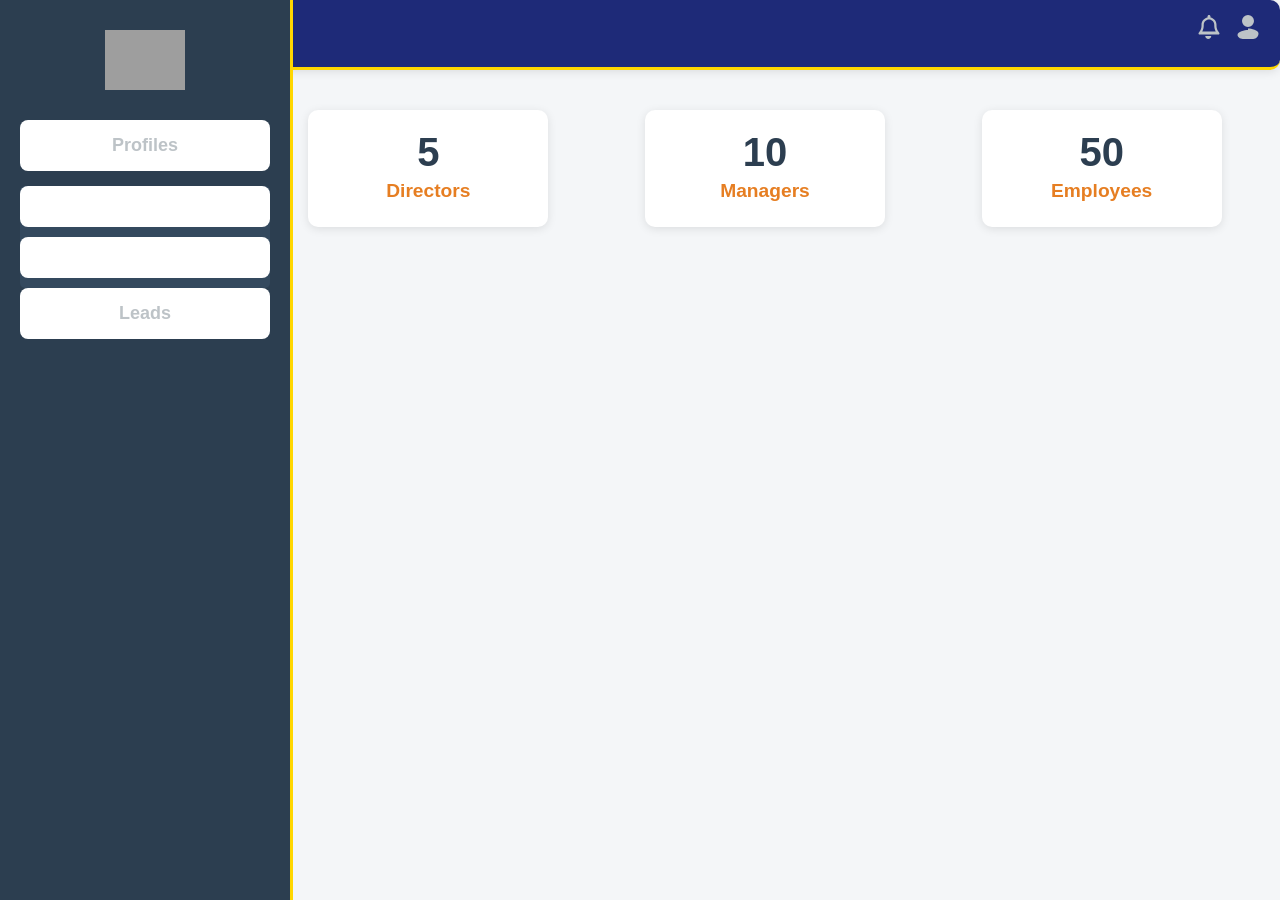
After one commit to SaanvikaSolutions/Employee_Management_System, a PHP site: page /c.html in a window 1280 px wide, after a click on "Profiles". The commit adds this page. Run offline with PHP 8.4, Linux system fonts and the light colour scheme; grey boxes are pictures that could not be loaded.

Commit message:
View employees table, Dashboard

```diff
--- a/CSS/Dashboard.css
+++ b/CSS/Dashboard.css
@@ -67,7 +67,7 @@ body {
 .sidebar a {
     color: #000000;
     background-color: white;
-    font-weight: bold;
+    font-weight: 600;
     font-size: 20px;
     text-decoration: none;
     padding: 15px;
@@ -85,7 +85,7 @@ body {
 
 .dropdown-content {
     display: none;
-    background-color: #34495E;
+    /* background-color: #34495E; */
     padding: 10px;
     border-radius: 5px;
 }
@@ -96,7 +96,7 @@ body {
     padding: 10px;
     text-decoration: none;
     border-radius: 3px;
-    /* transition: background-color 0.3s; */
+    transition: background-color 0.3s;
 }
 
 .dropdown-content a:hover {
--- /dev/null
+++ b/c.html
@@ -0,0 +1,243 @@
+<!DOCTYPE html>
+<html lang="en">
+
+<head>
+    <meta charset="UTF-8">
+    <meta name="viewport" content="width=device-width, initial-scale=1.0">
+    <title>Varna EMS</title>
+    <link rel="stylesheet" href="CSS/Dashboard.css">
+    <style>
+        body {
+            margin: 0;
+            font-family: 'Arial', sans-serif;
+            background-color: #F4F6F8; /* Soft Light Gray */
+        }
+
+        .header {
+            display: flex;
+            justify-content: space-between;
+            align-items: center;
+            background-color: #1E2A78; /* Dark Blue */
+            color: #FFFFFF; /* White */
+            padding: 15px 20px;
+            box-shadow: 0 2px 10px rgba(0, 0, 0, 0.1);
+        }
+
+        .header .logo {
+            font-size: 2em;
+            font-weight: bold;
+        }
+
+        .sidebar {
+            width: 250px;
+            background-color: #2C3E50; /* Darker Blue */
+            color: #ECF0F1; /* Light Gray */
+            display: flex;
+            flex-direction: column;
+            padding: 20px;
+            position: fixed;
+            height: 100%;
+            top: 0;
+            left: 0;
+            transition: transform 0.3s ease-in-out;
+            z-index: 1000;
+        }
+
+        .sidebar a {
+            color: #BDC3C7; /* Light Gray */
+            font-weight: bold;
+            font-size: 18px;
+            text-decoration: none;
+            padding: 15px;
+            margin-bottom: 10px;
+            border-radius: 8px;
+            transition: background-color 0.3s, color 0.3s;
+        }
+
+        .sidebar a:hover {
+            background-color: #2980B9; /* Bright Blue */
+            color: #FFFFFF; /* White */
+        }
+
+        .dropdown-content {
+            display: none;
+            background-color: #34495E; /* Even Darker Blue */
+            padding: 0;
+            position: relative;
+            border-radius: 5px;
+            margin-top: 5px;
+        }
+
+        .dropdown-content a {
+            display: block;
+            color: #FFFFFF; /* White */
+            padding: 10px 15px;
+            text-decoration: none;
+            transition: background-color 0.3s;
+        }
+
+        .dropdown-content a:hover {
+            background-color: #1ABC9C; /* Teal */
+        }
+
+        .main-content {
+            margin-left: 250px;
+            padding: 20px;
+            transition: margin-left 0.3s;
+        }
+
+        .profile-count-section {
+            display: flex;
+            flex-wrap: wrap;
+            gap: 20px;
+            justify-content: center;
+        }
+
+        .profile-card {
+            background-color: #FFFFFF; /* White */
+            padding: 20px;
+            border-radius: 10px;
+            box-shadow: 0 2px 10px rgba(0, 0, 0, 0.1);
+            text-align: center;
+            width: 200px;
+            transition: transform 0.3s;
+        }
+
+        .profile-card:hover {
+            transform: translateY(-5px);
+            box-shadow: 0 5px 15px rgba(0, 0, 0, 0.2);
+        }
+
+        .profile-card .profile-count {
+            font-size: 2.5em;
+            font-weight: bold;
+            color: #2C3E50; /* Darker Blue */
+        }
+
+        .profile-card .profile-type {
+            font-size: 1.2em;
+            color: #E67E22; /* Orange */
+            padding: 5px;
+            font-weight: bold;
+            transition: transform 0.2s;
+        }
+
+        .profile-card .profile-type:hover {
+            transform: scale(1.05);
+        }
+
+        .top-right-icons {
+            position: absolute;
+            top: 15px;
+            right: 20px;
+            display: flex;
+            align-items: center;
+            gap: 15px;
+        }
+
+        .top-right-icons svg {
+            width: 24px;
+            height: 24px;
+            cursor: pointer;
+            fill: #BDC3C7; /* Light Gray */
+            transition: fill 0.3s, transform 0.3s;
+        }
+
+        .top-right-icons svg:hover {
+            fill: #E67E22; /* Orange */
+            transform: scale(1.1);
+        }
+
+        @media (max-width: 768px) {
+            .sidebar {
+                transform: translateX(-100%);
+            }
+
+            .hamburger-menu {
+                display: flex;
+            }
+
+            .main-content {
+                margin-left: 0;
+                width: 100%;
+            }
+
+            .sidebar.active {
+                transform: translateX(0);
+            }
+        }
+    </style>
+</head>
+
+<body>
+    <header class="header">
+        <div class="logo">Varna EMS</div>
+        <nav class="nav"></nav>
+    </header>
+
+    <div class="hamburger-menu" onclick="toggleSidebar()">
+        <div></div>
+        <div></div>
+        <div></div>
+    </div>
+
+    <div class="sidebar" id="sidebar">
+        <div class="sidebar-header">
+            <img src="IMG/homes_logo_varna.png" alt="Logo">
+        </div>
+        <a href="#" onclick="toggleDropdown('profilesDropdown')">Profiles</a>
+        <div id="profilesDropdown" class="dropdown-content">
+            <a href="#">Create Profile</a>
+            <a href="#">View Employees</a>
+        </div>
+        <a href="#" onclick="toggleDropdown('leadsDropdown')">Leads</a>
+        <div id="leadsDropdown" class="dropdown-content">
+            <a href="#">Create Lead</a>
+            <a href="#">View Leads</a>
+        </div>
+    </div>
+
+    <div class="main-content">
+        <div class="profile-count-section">
+            <div class="profile-card">
+                <div class="profile-count">5</div>
+                <div class="profile-type">Directors</div>
+            </div>
+            <div class="profile-card">
+                <div class="profile-count">10</div>
+                <div class="profile-type">Managers</div>
+            </div>
+            <div class="profile-card">
+                <div class="profile-count">50</div>
+                <div class="profile-type">Employees</div>
+            </div>
+        </div>
+    </div>
+
+    <div class="top-right-icons">
+        <a href="https://your-link-here.com" target="_blank">
+            <svg xmlns="http://www.w3.org/2000/svg" viewBox="0 0 448 512">
+                <path d="M224 0c-17.7 0-32 14.3-32 32l0 19.2C119 66 64 130.6 64 208l0 25.4c0 45.4-15.5 89.5-43.8 124.9L5.3 377c-5.8 7.2-6.9 17.1-2.9 25.7S14.8 416 24 416l400 0c9.2 0 17.4-5.1 21.5-13.3s2.9-18.4-2.9-25.7l-14.9-18.7C399.5 322.9 384 278.8 384 233.4L384 208c0-77.4-55-142-128-156.8L256 32c0-17.7-14.3-32-32-32zM367.8 352H80.2C103.2 311.4 112 265.6 112 218.6V208c0-61.9 50.1-112 112-112s112 50.1 112 112v10.6c0 47.1 8.8 92.8 31.8 133.4zM144 448c0 35.3 28.7 64 64 64s64-28.7 64-64l-128 0z" />
+            </svg>
+        </a>
+        <a href="https://your-link-here.com" target="_blank">
+            <svg xmlns="http://www.w3.org/2000/svg" viewBox="0 0 448 512">
+                <path d="M224 256A128 128 0 1 0 224 0a128 128 0 1 0 0 256zm0 64c-70.7 0-224 35.8-224 107.3C0 461 50.1 512 112 512H336c61.9 0 112-51 112-114.7c0-71.5-153.3-107.3-224-107.3z" />
+            </svg>
+        </a>
+    </div>
+
+    <script>
+        function toggleDropdown(dropdownId) {
+            const dropdown = document.getElementById(dropdownId);
+            dropdown.style.display = dropdown.style.display === 'block' ? 'none' : 'block';
+        }
+
+        function toggleSidebar() {
+            const sidebar = document.getElementById('sidebar');
+            sidebar.classList.toggle('active');
+        }
+    </script>
+</body>
+
+</html>
```
Also changed, not shown: CSS/EmployeesTable.css (added, +104 -0 lines), EmployeesTable.html (added, +50 -0 lines), JS/EmployeesTable.js (added, +16 -0 lines).
